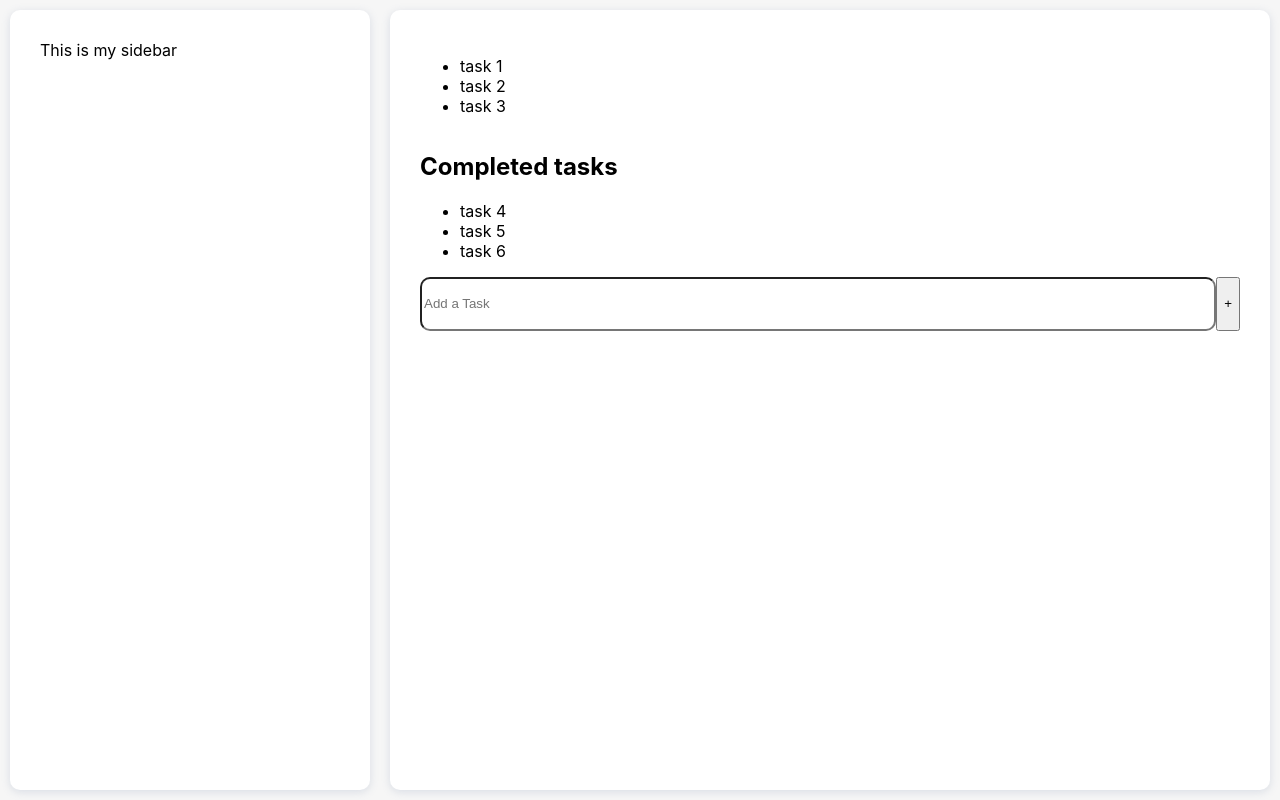
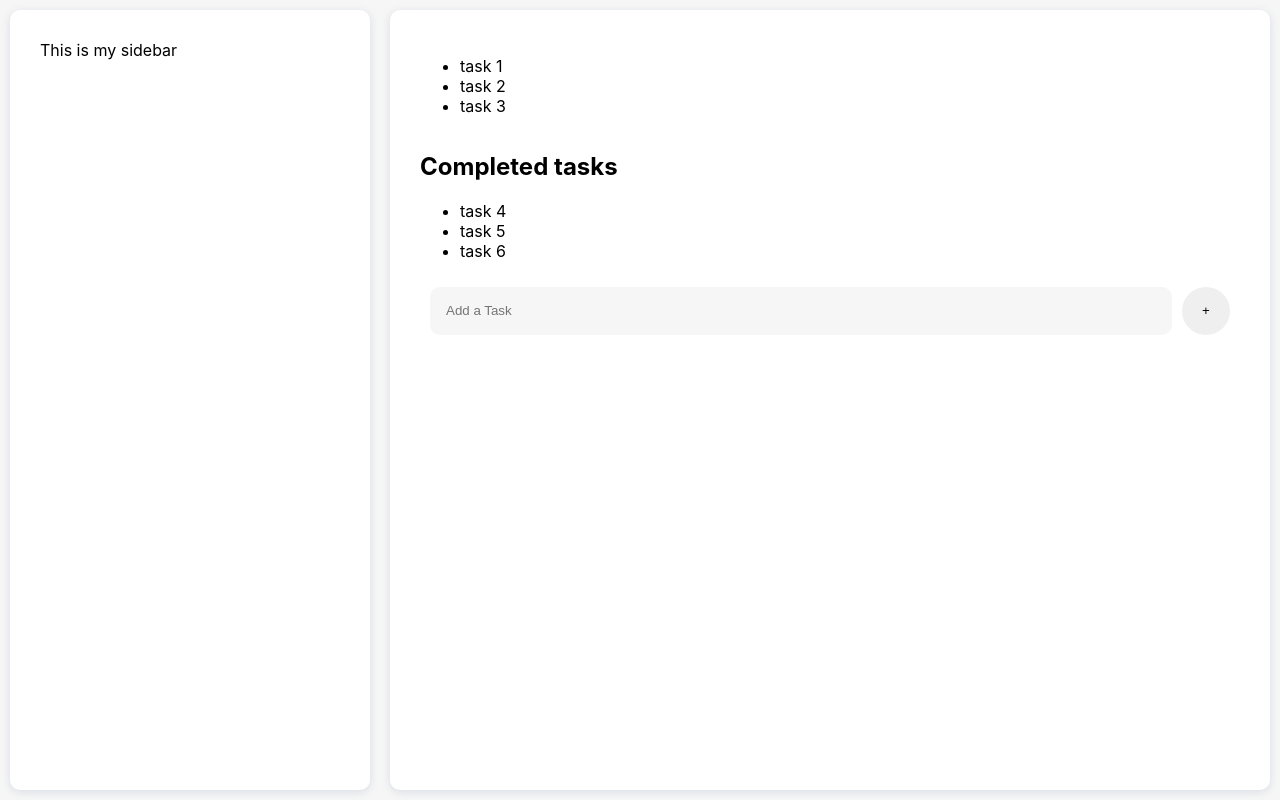
Before and after one commit to MohammadAliSaeidi/todo-app, a React (Create React App) app: page / in a window 1280 px wide. Built offline with nearby package versions, Linux system fonts and the light colour scheme.

Commit message:
modified:   src/Components/TodoList/AddTaskInput.css modified:   src/Components/TodoList/AddTaskInput.jsx modified:   src/Input.css

```diff
--- a/src/Components/TodoList/AddTaskInput.css
+++ b/src/Components/TodoList/AddTaskInput.css
@@ -1,7 +1,20 @@
 .add-task-input-container {
 	display: flex;
+	padding: 10px;
+	gap: 10px;
 }
 
 .add-task-input {
 	flex-grow: 1;
+	border-width: 0px;
+	background-color: #f6f6f6;
+	padding: 1rem;
+	box-sizing: border-box;
 }
+
+.add-task-button {
+	width: 48px;
+	height: 48px;
+	border-radius: 50px;
+	border-width: 0px;
+}
--- a/src/Components/TodoList/AddTaskInput.jsx
+++ b/src/Components/TodoList/AddTaskInput.jsx
@@ -6,7 +6,7 @@ export default function AddTaskInput()
 	return (
 		<div className='add-task-input-container'>
 			<input className='input add-task-input' type="text" placeholder='Add a Task' />
-			<input className='button' type="button" value={'+'} />
+			<input className='button add-task-button' type="button" value={'+'} />
 		</div>
 	)
 }
--- a/src/Input.css
+++ b/src/Input.css
@@ -2,3 +2,7 @@
 	border-radius: 10px;
 	height: 48px;
 }
+
+.input:focus {
+	outline: 0px;
+}
```
